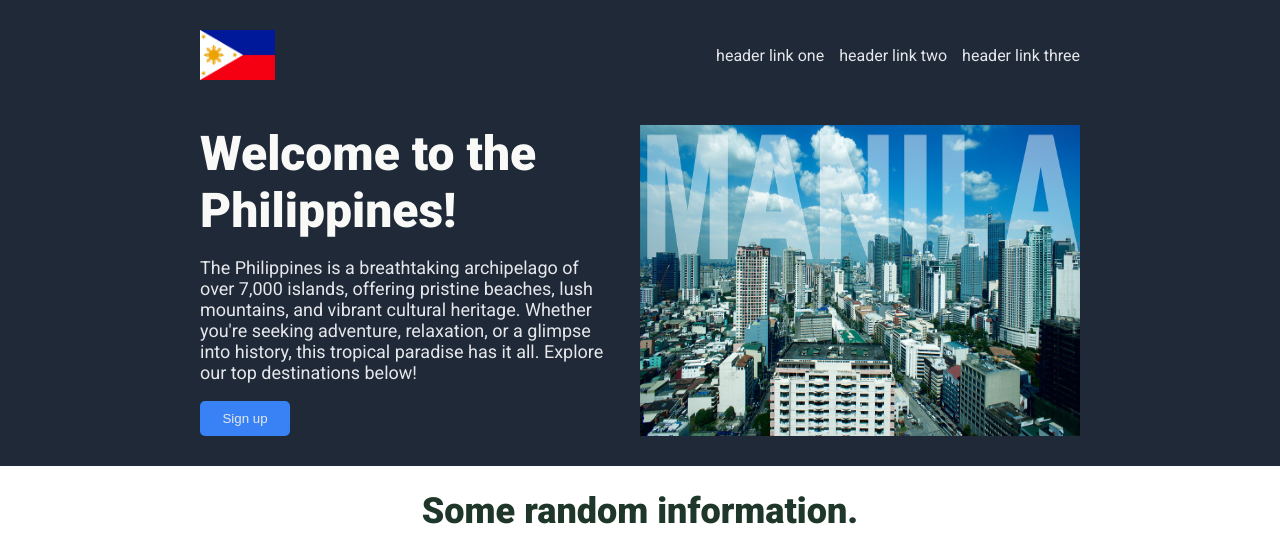
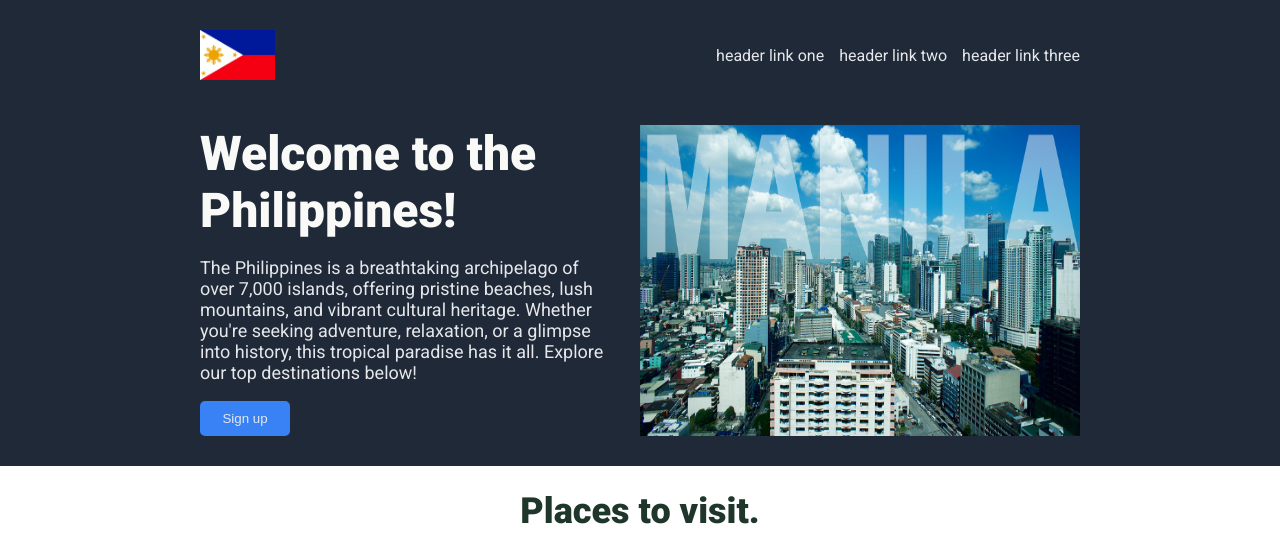
Before and after one commit to esimbulan/landing-page, a plain HTML site: page index.html in a window 1280 px wide. Shown: the top 553 px of the page. Drawn offline with Linux system fonts and the light colour scheme; grey boxes are pictures that could not be loaded.

Commit message:
Update header for information sectio

```diff
--- a/index.html
+++ b/index.html
@@ -31,7 +31,7 @@
     </div>
 
     <div class="info-container">
-        <h1>Some random information.</h1>
+        <h1>Places to visit.</h1>
         <div class="card-container">
             <div class="cards">
                 <img src="images/boracay.jpg">
```
